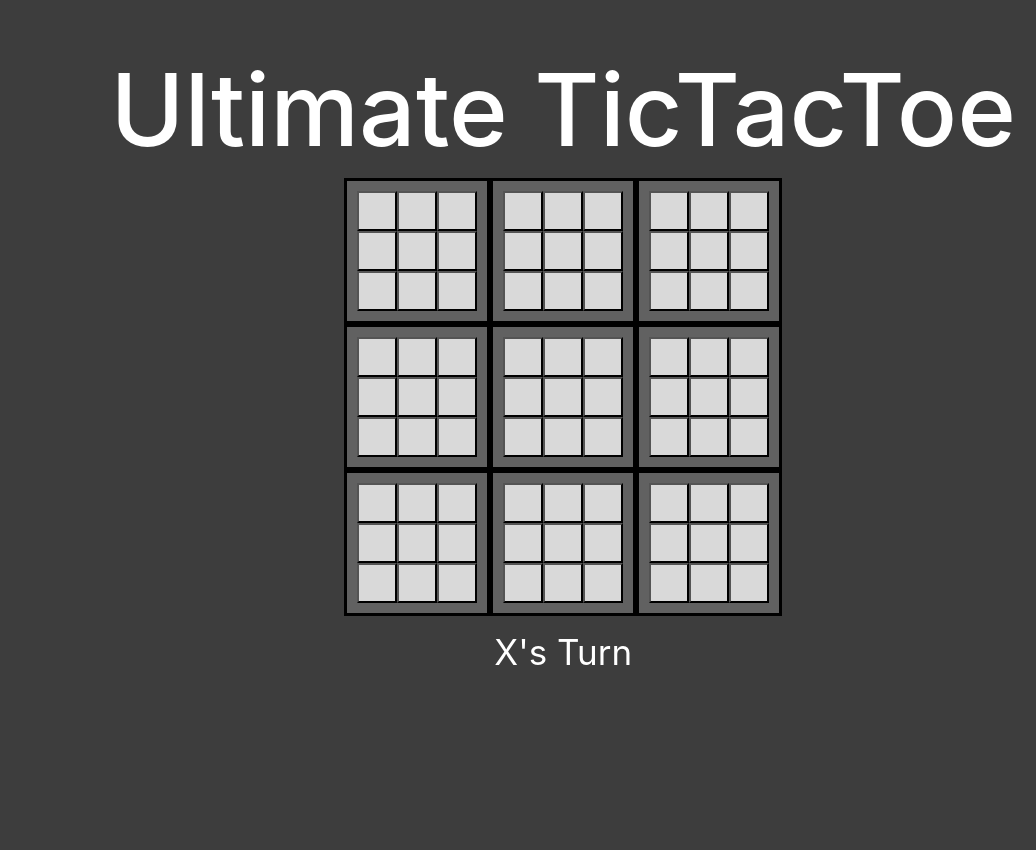
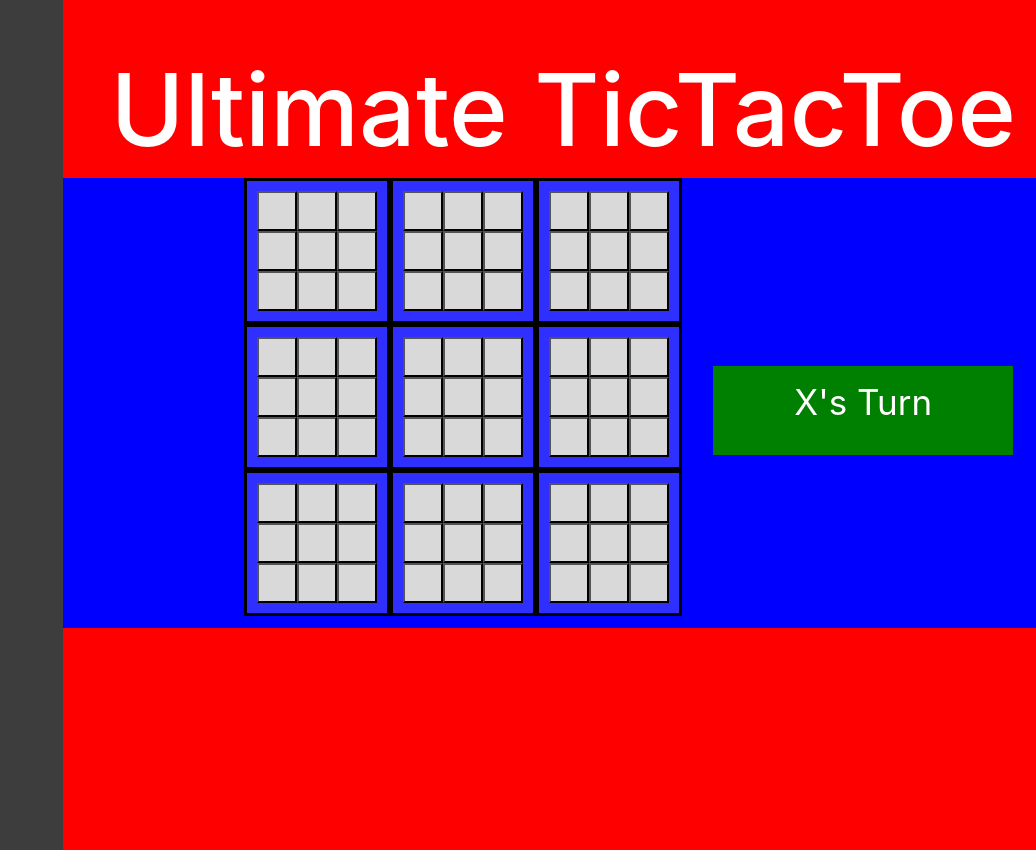
Before and after one commit to stewxy/Minigames, a React (Vite) app: page / in a window 1280 px wide. Shown: the top 850 px of the page, without its empty margins (244-1280 px from the left). Before the commit the page ends 800 px from the top, so only its background shows below. Built offline with nearby package versions, Linux system fonts and the light colour scheme.

Commit message:
updated css (temporary background colours in place)

```diff
--- a/src/App.css
+++ b/src/App.css
@@ -40,8 +40,9 @@ h1{
 
     /* CODE TO MAKE BOARD NOT CHANGE WHEN ZOOMED IN */
     width: 1000px;
-    height: 500px;
+    height: 850px;
     margin-left: 24%;
+    background-color: red;
 }
 
 .oneBoard{
@@ -80,12 +81,16 @@ h1{
 
 /* === Ultimate TicTacToe Turn/Reset Text === */
 .startText{
-    text-align: center;
     font-size: 35px;
     padding-top: 10px;
     padding-bottom: 10px;
     color: white;
     font-family: Inter;
+    background-color: green;
+    width: 300px;
+    margin-left: 650px;
+    margin-top: -250px;
+
 }
 
 /* === Ultimate TicTacToe Page Styling === */
@@ -95,10 +100,11 @@ h1{
 }
 
 html{
-
     background-color: #3D3D3D;
 }
 
-/* .fullBoard{
+.fullBoard{
     background-color: blue;
-} */
+    padding-right: 200px;
+    height: 450px;
+}
```
